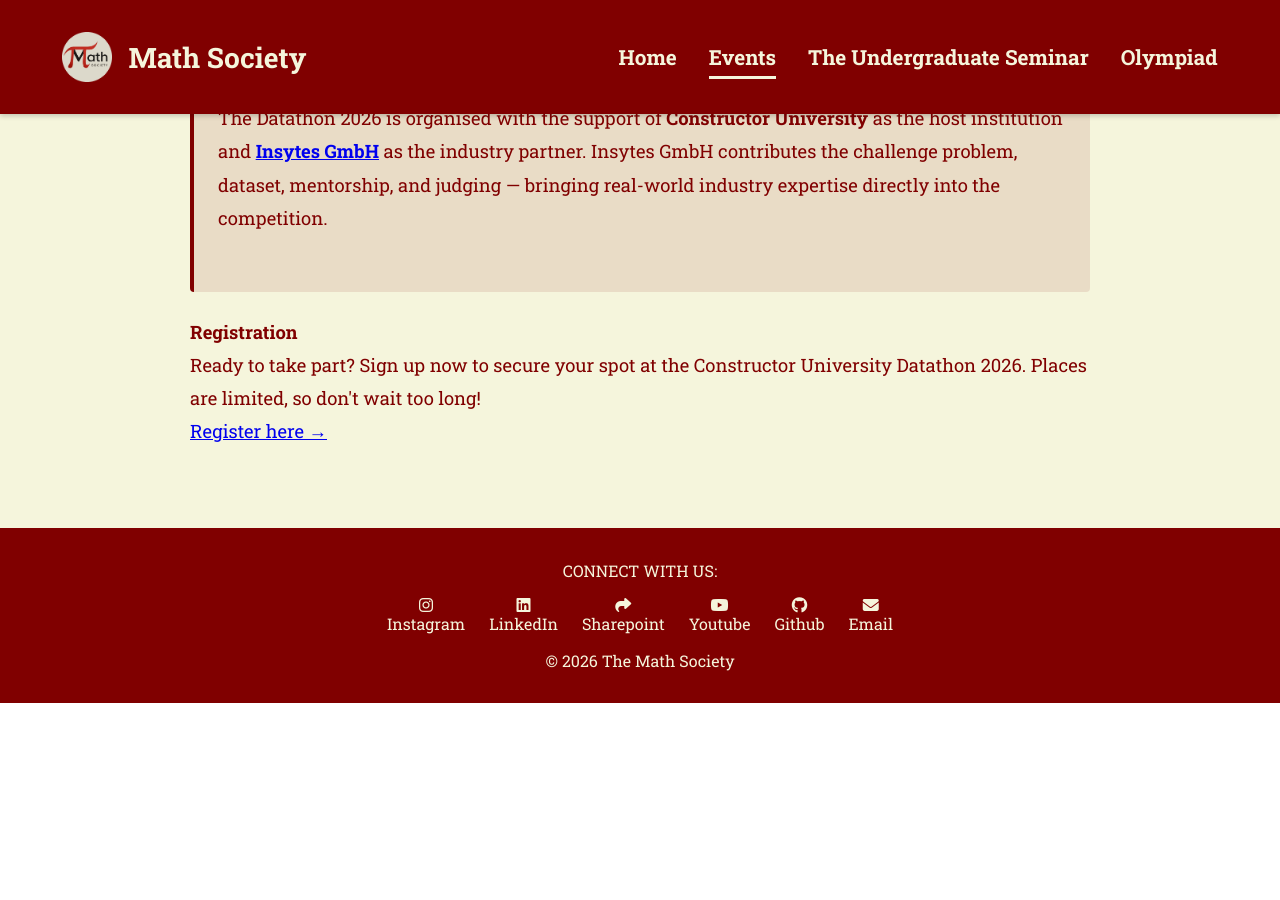
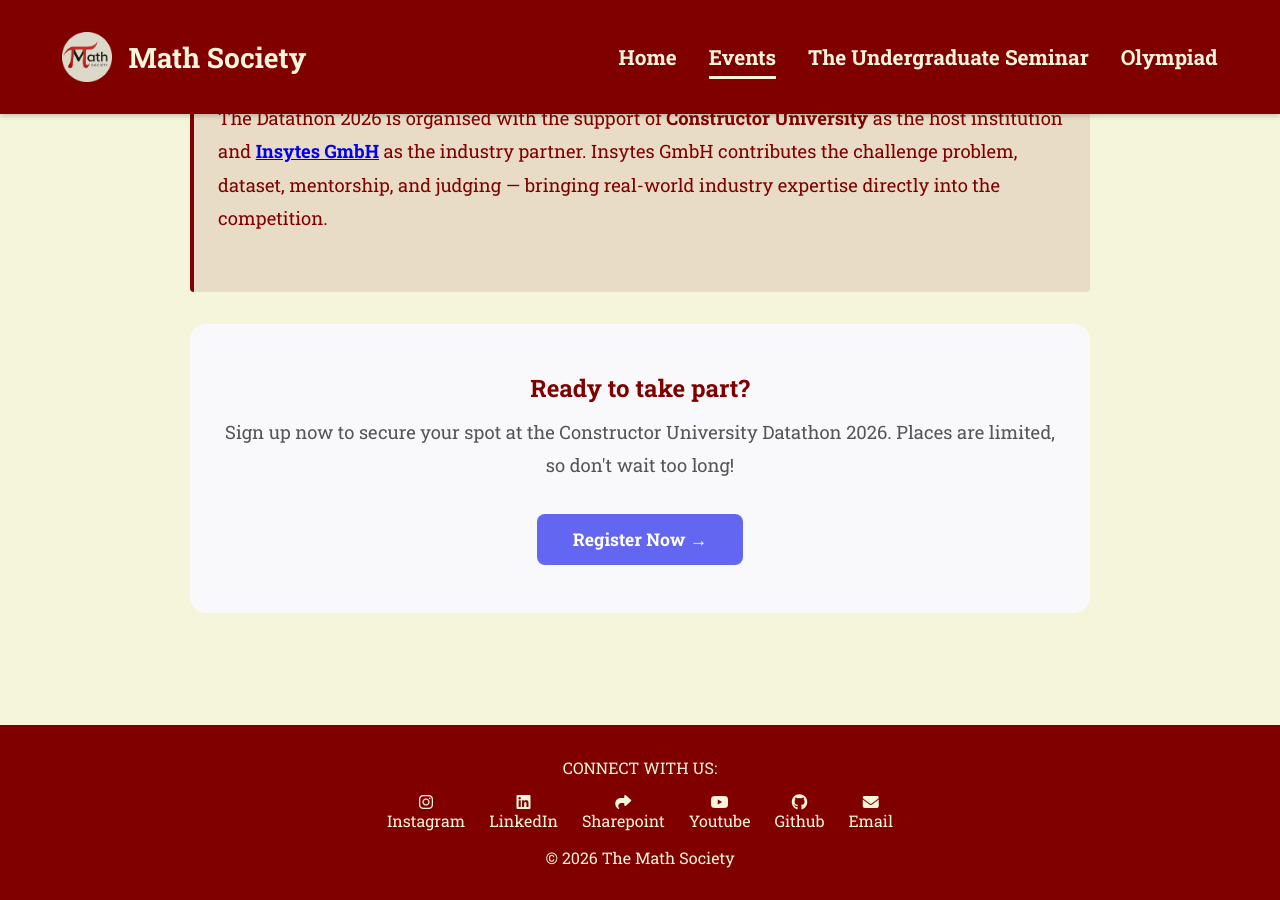
Before and after one commit to KelvinAirConstructorUni/constructor-math.github.io, a Jekyll site: the page Subpages/datathon.html, which Jekyll copies as it is, in a window 1280 px wide and 900 px high, scrolled down 7621 px. Built offline with Jekyll 4.4.1, drawn with Linux system fonts in a browser that asks for light colours; nearby versions of some CDN libraries; before the commit the page ends 8324 px from its top, so only the background shows below that.

Commit message:
update on datathon page

```diff
--- a/Subpages/ai-ml.html
+++ b/Subpages/ai-ml.html
@@ -159,6 +159,7 @@
             <li><a href="interstellar.html">Interstellar</a></li>
             <li><a href="poker.html">Poker</a></li>
             <li><a href="integration-bee.html" target="_blank">Integration Bee</a></li>
+            <li><a href="datathon.html" target="_blank">Datathon</a></li>
           </ul>
         </li>
         <li class="dropdown">
--- a/Subpages/butterfly-theory.html
+++ b/Subpages/butterfly-theory.html
@@ -160,6 +160,7 @@
             <li><a href="interstellar.html">Interstellar</a></li>
             <li><a href="poker.html">Poker</a></li>
             <li><a href="integration-bee.html" target="_blank">Integration Bee</a></li>
+            <li><a href="datathon.html" target="_blank">Datathon</a></li>
           </ul>
         </li>
         <li class="dropdown">
--- a/Subpages/datathon.html
+++ b/Subpages/datathon.html
@@ -512,19 +512,20 @@
                     <br>
                 </p>
 
-                <p style="font-size: 1.15rem; line-height: 1.8;">
-                    <strong>Registration</strong>
-                </p>
-
-                <p style="font-size: 1.15rem; line-height: 1.8;">
-                    Ready to take part? Sign up now to secure your spot at the Constructor University Datathon 2026.
-                    Places are limited, so don't wait too long!
-                </p>
-
-                <p style="font-size: 1.15rem; line-height: 1.8;">
+                <div style="text-align: center; padding: 48px 24px; background-color: #f9f9fb; border-radius: 16px; margin: 32px 0;">
+                    <p style="font-size: 1.5rem; font-weight: bold; margin-bottom: 12px;">Ready to take part?</p>
+                    <p style="font-size: 1.15rem; line-height: 1.8; color: #555; margin-bottom: 32px;">
+                        Sign up now to secure your spot at the Constructor University Datathon 2026.
+                        Places are limited, so don't wait too long!
+                    </p>
                     <a href="https://forms.gle/2eXuzkici3ezDcQq5"
-                    target="_blank">Register here →</a>
-                </p>
+                       target="_blank"
+                       style="display: inline-block; padding: 14px 36px; background-color: #6366f1; color: white;
+                              text-decoration: none; border-radius: 8px; font-size: 1.1rem; font-weight: bold;
+                              transition: background-color 0.3s ease;">
+                        Register Now →
+                    </a>
+                </div>
             </div>
         </div>
     </section>
```
